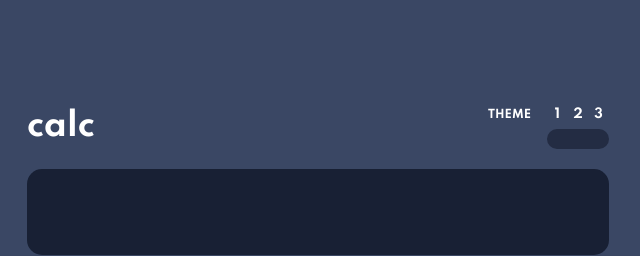
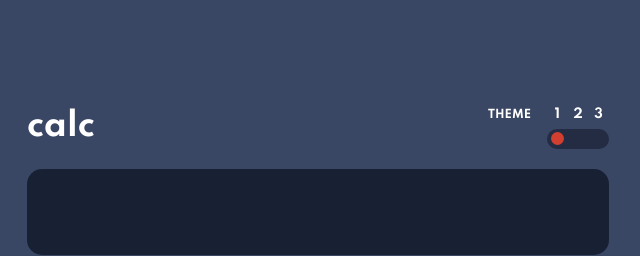
Before and after one commit to Dharmik48/fem-calculator, a plain HTML site: page index.html in a window 1280 px wide. Shown: the top 256 px of the page, 322-962 px from the left. Drawn offline with Linux system fonts and the light colour scheme.

Commit message:
make theme 1 to be always selected

```diff
--- a/index.html
+++ b/index.html
@@ -24,7 +24,7 @@
         <p>theme</p>
         <ul>
           <li>
-            <input type="radio" name="theme" class="theme-selector" id="theme1">
+            <input type="radio" name="theme" class="theme-selector" id="theme1" checked>
             <label for="theme1">1</label>
           </li>
           <li>
```
